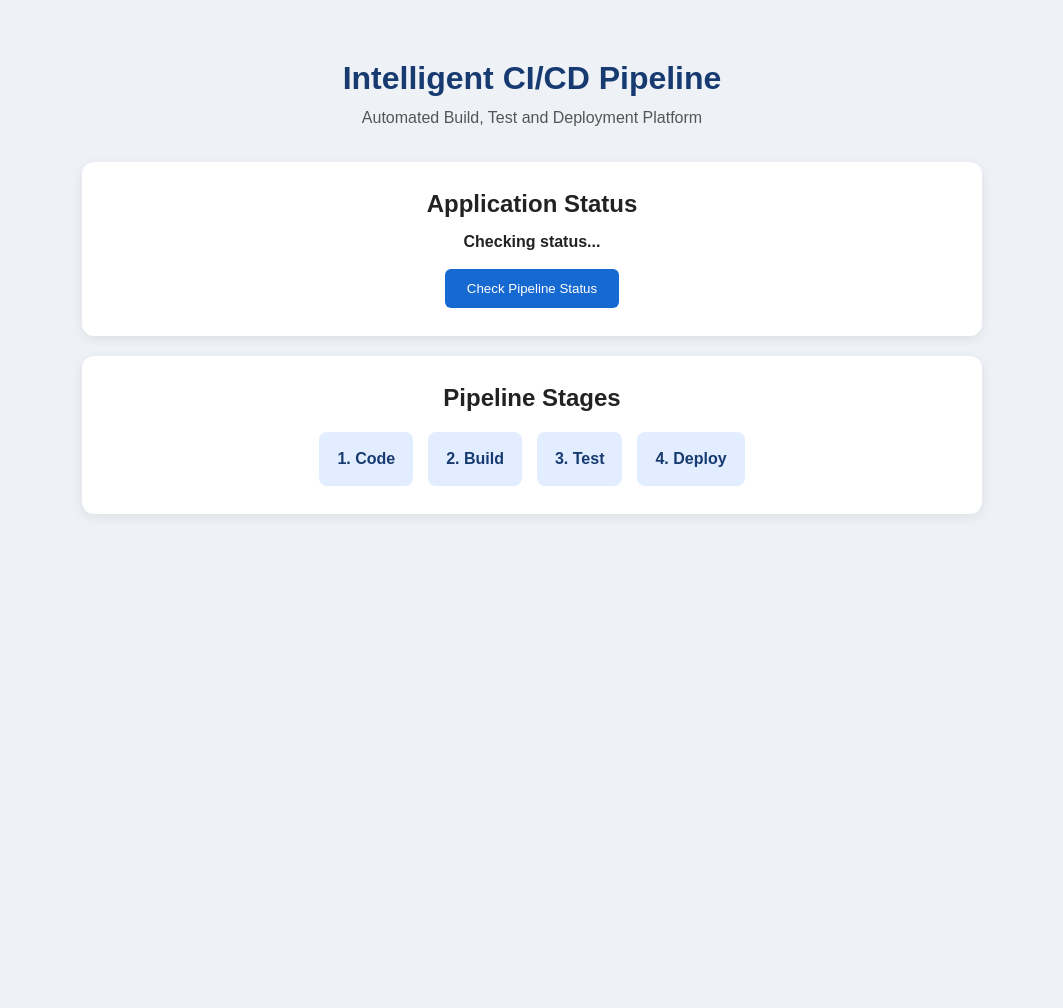
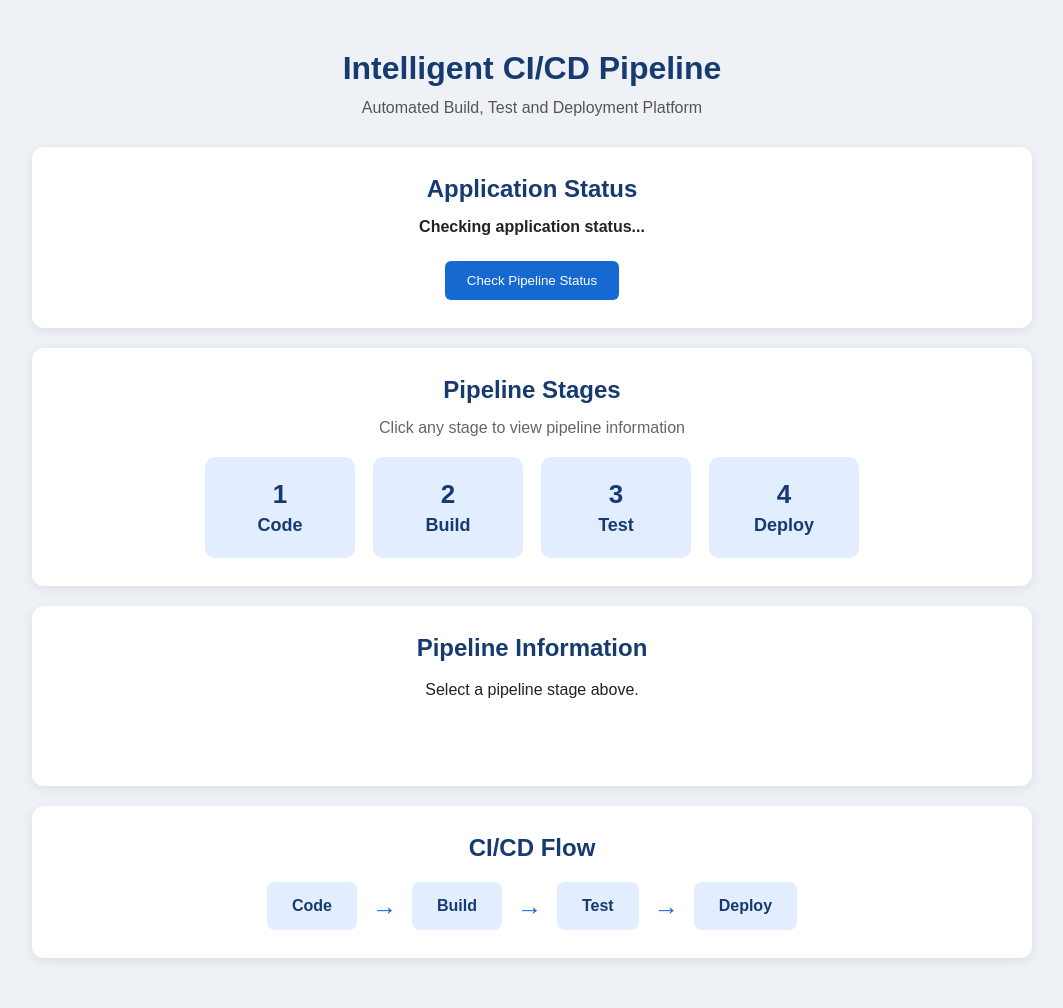
Before and after one commit to nivyamanasa11/Intelligent_CICD_Pipeline, a Flask app: page / in a window 1280 px wide. Shown: the whole page, without its empty margins (108-1171 px from the left). Before the commit the page ends 515 px from the top, so only its background shows below. Run offline with Flask 3, Linux system fonts and the light colour scheme.

Commit message:
Update CI/CD pipeline backend

```diff
--- a/app.py
+++ b/app.py
@@ -2,9 +2,17 @@ from flask import Flask, render_template, jsonify
 
 app = Flask(__name__)
 
+GITHUB_REPO = "https://github.com/nivyamana11/Intelligent_CICD_Pipeline"
+GITHUB_ACTIONS = "https://github.com/nivyamana11/Intelligent_CICD_Pipeline/actions"
+RENDER_DASHBOARD = "https://dashboard.render.com/"
+RENDER_APP = "https://intelligent-cicd-pipeline.onrender.com/"
+RENDER_HEALTH = "https://intelligent-cicd-pipeline.onrender.com/health"
+
+
 @app.route("/")
 def home():
     return render_template("index.html")
+
 
 @app.route("/health")
 def health():
@@ -13,5 +21,49 @@ def health():
         "message": "Intelligent CI/CD Pipeline is running!"
     })
 
+
+@app.route("/api/pipeline")
+def pipeline_status():
+    return jsonify({
+
+        "code": {
+            "stage": "Code",
+            "status": "success",
+            "message": "Source code is maintained in GitHub.",
+            "repository": GITHUB_REPO
+        },
+
+        "build": {
+            "stage": "Build",
+            "status": "success",
+            "message": "GitHub Actions automatically builds the Docker image.",
+            "actions": GITHUB_ACTIONS
+        },
+
+        "test": {
+            "stage": "Test",
+            "status": "success",
+            "message": "Automated application tests are executed successfully.",
+            "docker_image": "intelligent-cicd",
+            "container": "cicd-app"
+        },
+
+        "deploy": {
+            "stage": "Deploy",
+            "status": "success",
+            "message": "Application is deployed using Render.",
+            "render_dashboard": RENDER_DASHBOARD,
+            "application": RENDER_APP,
+            "health_check": RENDER_HEALTH,
+            "webhook": "Render Deploy Webhook"
+        }
+
+    })
+
+
 if __name__ == "__main__":
-    app.run(host="0.0.0.0", port=5000, debug=True)
+    app.run(
+        host="0.0.0.0",
+        port=5000,
+        debug=True
+    )
--- a/requirements.txt
+++ b/requirements.txt
@@ -1,2 +1,4 @@
+
 Flask==3.1.3
 pytest
+gunicorn
--- a/static/script.js
+++ b/static/script.js
@@ -1,16 +1,190 @@
 async function checkStatus() {
-    const statusElement = document.getElementById("status");
 
-    statusElement.textContent = "Checking...";
+    const statusElement =
+        document.getElementById("status");
+
+    statusElement.textContent =
+        "Checking...";
 
     try {
-        const response = await fetch("/health");
-        const data = await response.json();
 
-        statusElement.textContent = data.message;
-        statusElement.style.color = "green";
+        const response =
+            await fetch("/health");
+
+        const data =
+            await response.json();
+
+        statusElement.textContent =
+            data.message;
+
+        statusElement.style.color =
+            "green";
+
     } catch (error) {
-        statusElement.textContent = "Application is not responding.";
-        statusElement.style.color = "red";
+
+        statusElement.textContent =
+            "Application is not responding.";
+
+        statusElement.style.color =
+            "red";
     }
 }
+
+
+async function showStage(stage) {
+
+    const details =
+        document.getElementById("details");
+
+    details.innerHTML =
+        "<h2>Loading...</h2>";
+
+    try {
+
+        const response =
+            await fetch("/api/pipeline");
+
+        const data =
+            await response.json();
+
+        const information =
+            data[stage];
+
+
+        if (stage === "code") {
+
+            details.innerHTML = `
+                <h2>1. Code</h2>
+
+                <div class="success">
+                    ✓ Source Code Ready
+                </div>
+
+                <p>
+                    ${information.message}
+                </p>
+
+                <p>
+                    <b>Repository:</b>
+                    ${information.repository}
+                </p>
+
+                <a href="${information.repository}"
+                   target="_blank">
+                    Open GitHub Repository
+                </a>
+            `;
+        }
+
+
+        else if (stage === "build") {
+
+            details.innerHTML = `
+                <h2>2. Build</h2>
+
+                <div class="success">
+                    ✓ Build Successful
+                </div>
+
+                <p>
+                    ${information.message}
+                </p>
+
+                <p>
+                    <b>Build System:</b>
+                    GitHub Actions
+                </p>
+
+                <a href="${information.actions}"
+                   target="_blank">
+                    Open GitHub Actions
+                </a>
+            `;
+        }
+
+
+        else if (stage === "test") {
+
+            details.innerHTML = `
+                <h2>3. Test</h2>
+
+                <div class="success">
+                    ✓ Testing Successful
+                </div>
+
+                <p>
+                    ${information.message}
+                </p>
+
+                <p>
+                    <b>Docker Image:</b>
+                    ${information.docker_image}
+                </p>
+
+                <p>
+                    <b>Container:</b>
+                    ${information.container}
+                </p>
+
+                <p>
+                    <b>Testing:</b>
+                    Automated pytest tests
+                </p>
+            `;
+        }
+
+
+        else if (stage === "deploy") {
+
+            details.innerHTML = `
+                <h2>4. Deploy</h2>
+
+                <div class="success">
+                    ✓ Deployment Successful
+                </div>
+
+                <p>
+                    ${information.message}
+                </p>
+
+                <p>
+                    <b>Deployment Platform:</b>
+                    Render
+                </p>
+
+                <p>
+                    <b>Webhook:</b>
+                    ${information.webhook}
+                </p>
+
+                <div class="links">
+
+                    <a href="${information.render_dashboard}"
+                       target="_blank">
+                       Open Render Dashboard
+                    </a>
+
+                    <a href="${information.application}"
+                       target="_blank">
+                       Open Deployed Application
+                    </a>
+
+                    <a href="${information.health_check}"
+                       target="_blank">
+                       Open Health Check
+                    </a>
+
+                </div>
+            `;
+        }
+
+    } catch (error) {
+
+        details.innerHTML = `
+            <h2>Error</h2>
+            <p>
+                Unable to load pipeline information.
+            </p>
+        `;
+    }
+}
--- a/static/style.css
+++ b/static/style.css
@@ -12,8 +12,8 @@ body {
 
 .container {
     width: 85%;
-    max-width: 900px;
-    margin: 60px auto;
+    max-width: 1000px;
+    margin: 50px auto;
     text-align: center;
 }
 
@@ -24,11 +24,13 @@ h1 {
 
 .subtitle {
     color: #555;
-    margin-bottom: 35px;
+    margin-bottom: 30px;
 }
 
 .status-card,
-.info-card {
+.info-card,
+.details-card,
+.architecture-card {
     background: white;
     padding: 28px;
     margin: 20px 0;
@@ -36,37 +38,126 @@ h1 {
     box-shadow: 0 3px 12px rgba(0, 0, 0, 0.08);
 }
 
+.status-card h2,
+.info-card h2,
+.details-card h2,
+.architecture-card h2 {
+    color: #173b70;
+    margin-bottom: 15px;
+}
+
+#status {
+    margin: 15px 0;
+    font-weight: bold;
+}
+
 button {
+    cursor: pointer;
+}
+
+.status-card button {
     background: #1769d2;
     color: white;
     border: none;
     padding: 12px 22px;
-    margin-top: 18px;
+    margin-top: 10px;
     border-radius: 6px;
-    cursor: pointer;
 }
 
-button:hover {
+.status-card button:hover {
     background: #104e9e;
 }
 
-#status {
-    margin-top: 15px;
-    font-weight: bold;
+.instruction {
+    color: #666;
+    margin-bottom: 20px;
 }
 
 .stages {
     display: flex;
     justify-content: center;
     flex-wrap: wrap;
-    gap: 15px;
-    margin-top: 20px;
+    gap: 18px;
 }
 
 .stage {
     background: #e2edff;
     color: #173b70;
-    padding: 18px;
+    border: none;
+    padding: 22px 35px;
+    border-radius: 10px;
+    font-size: 18px;
+    font-weight: bold;
+    min-width: 150px;
+}
+
+.stage span {
+    display: block;
+    font-size: 26px;
+    margin-bottom: 5px;
+}
+
+.stage:hover {
+    background: #1769d2;
+    color: white;
+    transform: translateY(-3px);
+}
+
+.details-card {
+    min-height: 180px;
+}
+
+.details-card p {
+    margin: 12px 0;
+    line-height: 1.6;
+}
+
+.success {
+    display: inline-block;
+    background: #dff6e4;
+    color: #16733a;
+    padding: 10px 18px;
+    border-radius: 20px;
+    font-weight: bold;
+    margin: 10px 0 15px;
+}
+
+.details-card a {
+    display: inline-block;
+    background: #1769d2;
+    color: white;
+    text-decoration: none;
+    padding: 10px 16px;
+    border-radius: 6px;
+    margin: 8px;
+}
+
+.details-card a:hover {
+    background: #104e9e;
+}
+
+.links {
+    margin-top: 15px;
+}
+
+.flow {
+    display: flex;
+    justify-content: center;
+    align-items: center;
+    gap: 15px;
+    flex-wrap: wrap;
+    margin-top: 20px;
+}
+
+.flow div {
+    background: #e2edff;
+    color: #173b70;
+    padding: 15px 25px;
     border-radius: 8px;
     font-weight: bold;
 }
+
+.flow span {
+    font-size: 25px;
+    color: #1769d2;
+}
--- a/templates/index.html
+++ b/templates/index.html
@@ -1,33 +1,142 @@
 <!DOCTYPE html>
 <html lang="en">
+
 <head>
     <meta charset="UTF-8">
     <meta name="viewport" content="width=device-width, initial-scale=1.0">
+
     <title>Intelligent CI/CD Pipeline</title>
-    <link rel="stylesheet" href="{{ url_for('static', filename='style.css') }}">
+
+    <link rel="stylesheet"
+          href="{{ url_for('static', filename='style.css') }}">
 </head>
+
 <body>
+
 <div class="container">
+
     <h1>Intelligent CI/CD Pipeline</h1>
-        <p class="subtitle">Automated Build, Test and Deployment Platform</p>
+
+    <p class="subtitle">
+        Automated Build, Test and Deployment Platform
+    </p>
+
+
+    <!-- Application Status -->
 
     <div class="status-card">
+
         <h2>Application Status</h2>
-            <p id="status">Checking status...</p>
-            <button onclick="checkStatus()">Check Pipeline Status</button>
+
+        <p id="status">
+            Checking application status...
+        </p>
+
+        <button onclick="checkStatus()">
+            Check Pipeline Status
+        </button>
+
     </div>
 
+
+    <!-- Pipeline -->
+
     <div class="info-card">
+
         <h2>Pipeline Stages</h2>
+
+        <p class="instruction">
+            Click any stage to view pipeline information
+        </p>
+
+
         <div class="stages">
-                <div class="stage">1. Code</div>
-                <div class="stage">2. Build</div>
-                <div class="stage">3. Test</div>
-                <div class="stage">4. Deploy</div>
-            </div>
-        </div>
+
+            <button class="stage"
+                    onclick="showStage('code')">
+
+                <span>1</span>
+                Code
+
+            </button>
+
+
+            <button class="stage"
+                    onclick="showStage('build')">
+
+                <span>2</span>
+                Build
+
+            </button>
+
+
+            <button class="stage"
+                    onclick="showStage('test')">
+
+                <span>3</span>
+                Test
+
+            </button>
+
+
+            <button class="stage"
+                    onclick="showStage('deploy')">
+
+                <span>4</span>
+                Deploy
+
+            </button>
+
         </div>
 
+    </div>
+
+
+    <!-- Backend Information -->
+
+    <div id="details"
+         class="details-card">
+
+        <h2>Pipeline Information</h2>
+
+        <p>
+            Select a pipeline stage above.
+        </p>
+
+    </div>
+
+
+    <!-- Architecture -->
+
+    <div class="architecture-card">
+
+        <h2>CI/CD Flow</h2>
+
+        <div class="flow">
+
+            <div>Code</div>
+
+            <span>→</span>
+
+            <div>Build</div>
+
+            <span>→</span>
+
+            <div>Test</div>
+
+            <span>→</span>
+
+            <div>Deploy</div>
+
+        </div>
+
+    </div>
+
+</div>
+
+
 <script src="{{ url_for('static', filename='script.js') }}"></script>
+
 </body>
+
 </html>
```
Also changed, not shown: test app.py (deleted, +0 -12 lines), 1 other file. Lines whose indentation alone changed are shown as unchanged.
